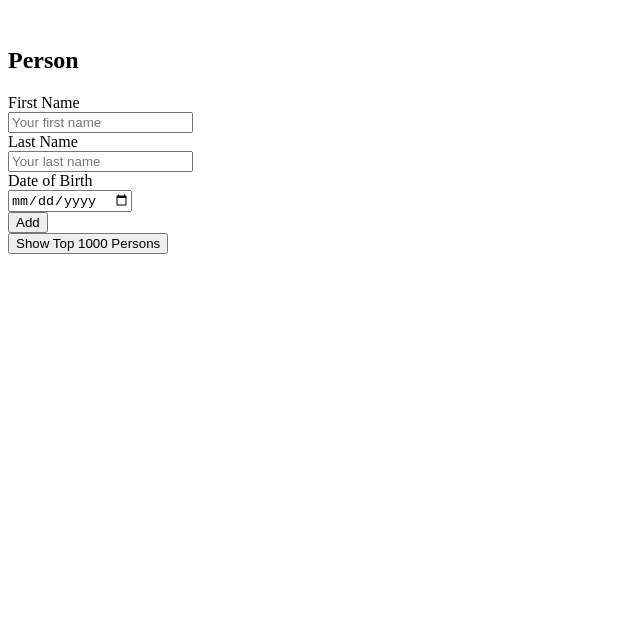
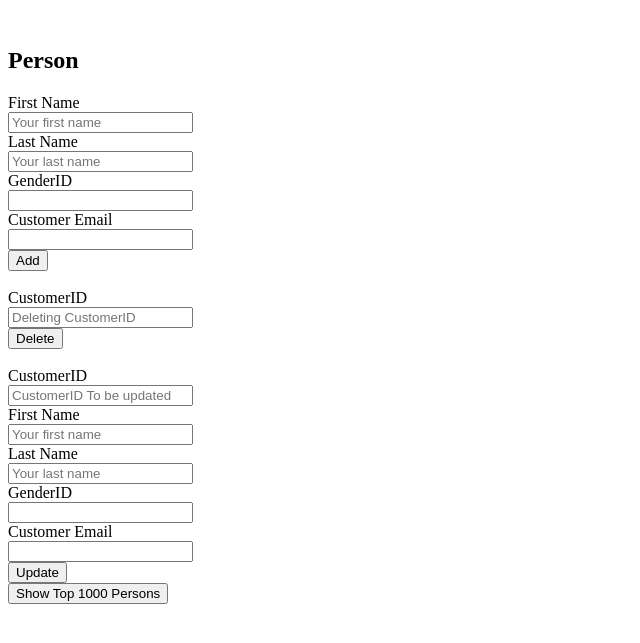
Before and after one commit to KandrewC/QuietGymDBFrontEnd, a plain HTML site: page FrontEndQuietGymDB/index.html in a window 1280 px wide. Shown: the part 61-704 px from the top of the page, without its empty margins (0-640 px from the left). Drawn offline with Linux system fonts and the light colour scheme.

Commit message:
adding update, delete, winston loggin

```diff
--- a/FrontEndQuietGymDB/index.html
+++ b/FrontEndQuietGymDB/index.html
@@ -21,24 +21,31 @@
 					<div class="panel-body">
 						<form id="form" class="form-horizontal" role="form" action="/createCustomer" method="post">
 							<div class="form-group">
-								<label for="PersonFname" class="col-md-3 control-label">First Name</label>
+								<label for="CustomerFName" class="col-md-3 control-label">First Name</label>
 								<div class="col-md-9">
-									<input type="text" id="PersonFname" class="form-control" name="PersonFname"
+									<input type="text" id="CustomerFName" class="form-control" name="CustomerFName"
 										   placeholder="Your first name">
 								</div>
 							</div>
 
 							<div class="form-group">
-								<label for="PersonLname" class="col-md-3 control-label">Last Name</label>
+								<label for="CustomerLName" class="col-md-3 control-label">Last Name</label>
 								<div class="col-md-9">
-									<input type="text" id="PersonLname" class="form-control" name="PersonLname"
+									<input type="text" id="CustomerLName" class="form-control" name="CustomerLName"
 										   placeholder="Your last name">
 								</div>
 							</div>
 							<div class="form-group">
-								<label for="PersonDOB" class="col-md-3 control-label">Date of Birth</label>
+								<label for="GenderID" class="col-md-3 control-label">GenderID</label>
 								<div class="col-md-9">
-									<input type="date" id="PersonDOB" class="form-control" name="PersonDOB">
+									<input type="text" id="GenderID" class="form-control" name="GenderID">
+								</div>
+							</div>
+
+							<div class="form-group">
+								<label for="CustomerEmail" class="col-md-3 control-label">Customer Email</label>
+								<div class="col-md-9">
+									<input type="text" id="CustomerEmail" class="form-control" name="CustomerEmail">
 								</div>
 							</div>
 
@@ -49,10 +56,75 @@
 								</div>
 							</div>
 						</form>
+				 		<br>
+
+						<form id="form" class="form-horizontal" role="form" action="/deleteCustomer" method="post">
+							<div class="form-group">
+								<label for="CustomerID" class="col-md-3 control-label">CustomerID</label>
+								<div class="col-md-9">
+									<input type="text" id="CustomerID" class="form-control" name="CustomerID"
+										   placeholder="Deleting CustomerID">
+								</div>
+							</div>
+							<div class="form-group">
+								<div class="col-md-offset-1 col-md-12">
+									<button id="btn-PersonsDelete" type="submit" class="btn btn-info">
+										<i class="icon-hand-right"></i>Delete</button>
+							</div>
+							</div>
+						</form>
+						<br>
+						<form id="form" class="form-horizontal" role="form" action="/createCustomer" method="post">
+							<div class="form-group">
+								<label for="CustomerID" class="col-md-3 control-label">CustomerID</label>
+								<div class="col-md-9">
+									<input type="text" id="CustomerID" class="form-control" name="CustomerID"
+										   placeholder="CustomerID To be updated">
+							</div>
+
+							<div class="form-group">
+								<label for="CustomerFName" class="col-md-3 control-label">First Name</label>
+								<div class="col-md-9">
+									<input type="text" id="CustomerFName" class="form-control" name="CustomerFName"
+										   placeholder="Your first name">
+								</div>
+							</div>
+
+							<div class="form-group">
+								<label for="CustomerLName" class="col-md-3 control-label">Last Name</label>
+								<div class="col-md-9">
+									<input type="text" id="CustomerLName" class="form-control" name="CustomerLName"
+										   placeholder="Your last name">
+								</div>
+							</div>
+							<div class="form-group">
+								<label for="GenderID" class="col-md-3 control-label">GenderID</label>
+								<div class="col-md-9">
+									<input type="text" id="GenderID" class="form-control" name="GenderID">
+								</div>
+							</div>
+
+							<div class="form-group">
+								<label for="CustomerEmail" class="col-md-3 control-label">Customer Email</label>
+								<div class="col-md-9">
+									<input type="text" id="CustomerEmail" class="form-control" name="CustomerEmail">
+								</div>
+							</div>
+
+							<div class="form-group">
+								<div class="col-md-offset-1 col-md-12">
+									<button id="btn-PersonsSubmit" type="submit" class="btn btn-info">
+										<i class="icon-hand-right"></i>Update</button>
+								</div>
+							</div>
+						</form>
+
 					</div>
 				</div>
-				<button id="btn-showAllPersons" type="submit" class="btn btn-info"><i class="icon-hand-right">
-				</i>Show Top 1000 Persons</button>
+				<a href="/Customers/all">
+					<button id="btn-showAllPersons" type="submit" class="btn btn-info"><i class="icon-hand-right">
+					</i>Show Top 1000 Persons</button>
+				</a>
 			</div>
 
 
```
Also changed, not shown: FrontEndQuietGymDB/server.js (+50 -22 lines).
